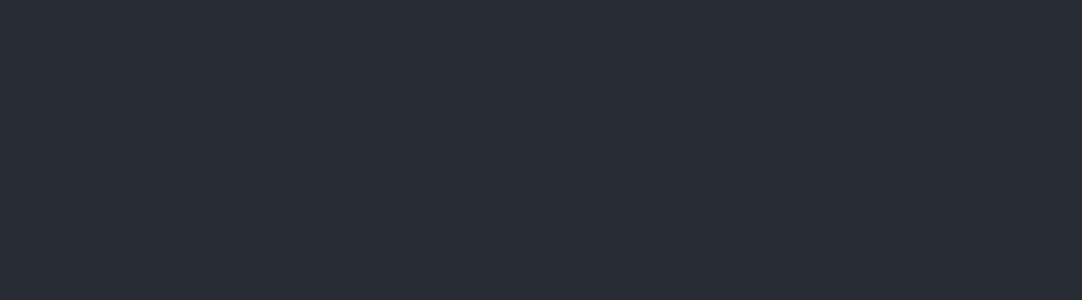
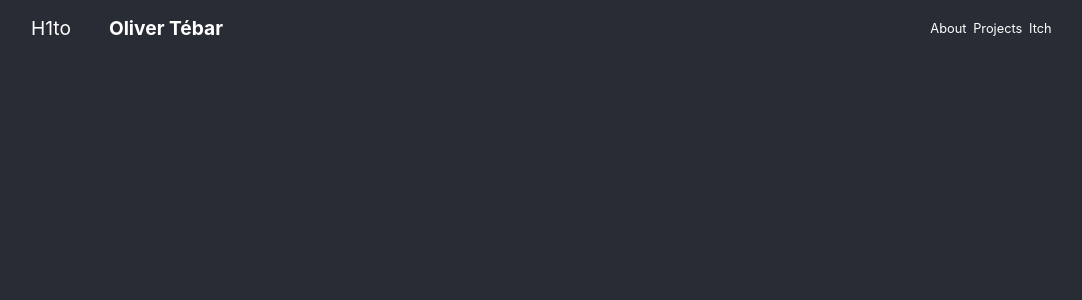
Before and after one commit to Matsuel/olivier, a React (Create React App) app: page / in a window 1280 px wide. Shown: the top 300 px of the page, without its empty margins (97-1179 px from the left). Built offline with nearby package versions, Linux system fonts and the light colour scheme.

Commit message:
squelette navbar

```diff
--- a/src/App.css
+++ b/src/App.css
@@ -1,11 +1,8 @@
 .App{
-    text-align: center;
     background-color: #282c34;
     min-height: 100vh;
     display: flex;
     flex-direction: column;
-    align-items: center;
-    justify-content: center;
     font-size: calc(10px + 2vmin);
     color: white;
 }
--- a/src/App.tsx
+++ b/src/App.tsx
@@ -1,11 +1,12 @@
 import React from 'react';
 import logo from './logo.svg';
 import './App.css';
+import Navbar from './Components/Navbar/Navbar';
 
 function App() {
   return (
     <div className="App">
-
+      <Navbar />
     </div>
   );
 }
--- /dev/null
+++ b/src/Components/Navbar/Navbar.css
@@ -0,0 +1,38 @@
+.navbar-wrapper {
+    /* background-color: #000; */
+    background-color: transparent;
+    height: 7%;
+    position: absolute;
+    width: 100%;
+    display: flex;
+    justify-content: space-between;
+    align-items: center;
+}
+
+.pseudo-wrap{
+    padding-left: 10%;
+    display: flex;
+    justify-content: space-between;
+    align-items: center;
+    width: 15%;
+}
+
+.pseudo{
+    font-size: 1.5vw;
+    color: #fff;
+    text-decoration: none;
+}
+
+.nav-links{
+    display: flex;
+    justify-content: space-around;
+    align-items: center;
+    width: 10%;
+    padding-right: 10%;
+}
+
+.link{
+    font-size: 1vw;
+    color: #fff;
+    text-decoration: none;
+}
--- /dev/null
+++ b/src/Components/Navbar/Navbar.tsx
@@ -0,0 +1,20 @@
+import React from 'react'
+import './Navbar.css'
+
+const Navbar = () => {
+    return (
+        <div className='navbar-wrapper'>
+            <div className="pseudo-wrap">
+                <a href='/' className='pseudo'>H1to</a>
+                <h1 className="pseudo">Oliver Tébar</h1>
+            </div>
+            <div className="nav-links">
+                <a className='link' href="#about">About</a>
+                <a className='link' href="#projects">Projects</a>
+                <a className='link' target='_blank' href="https://itch.io/profile/h1to">Itch</a>
+            </div>
+        </div>
+    )
+}
+
+export default Navbar
```
